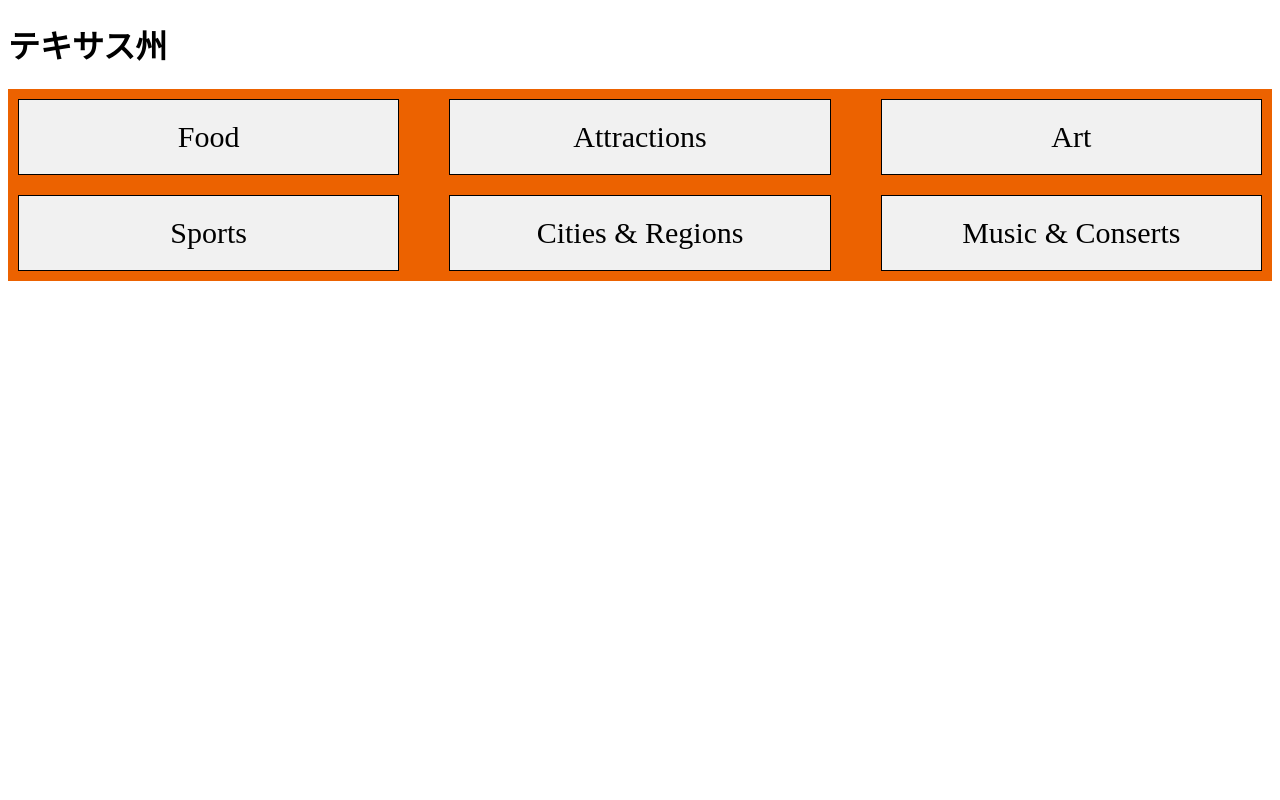
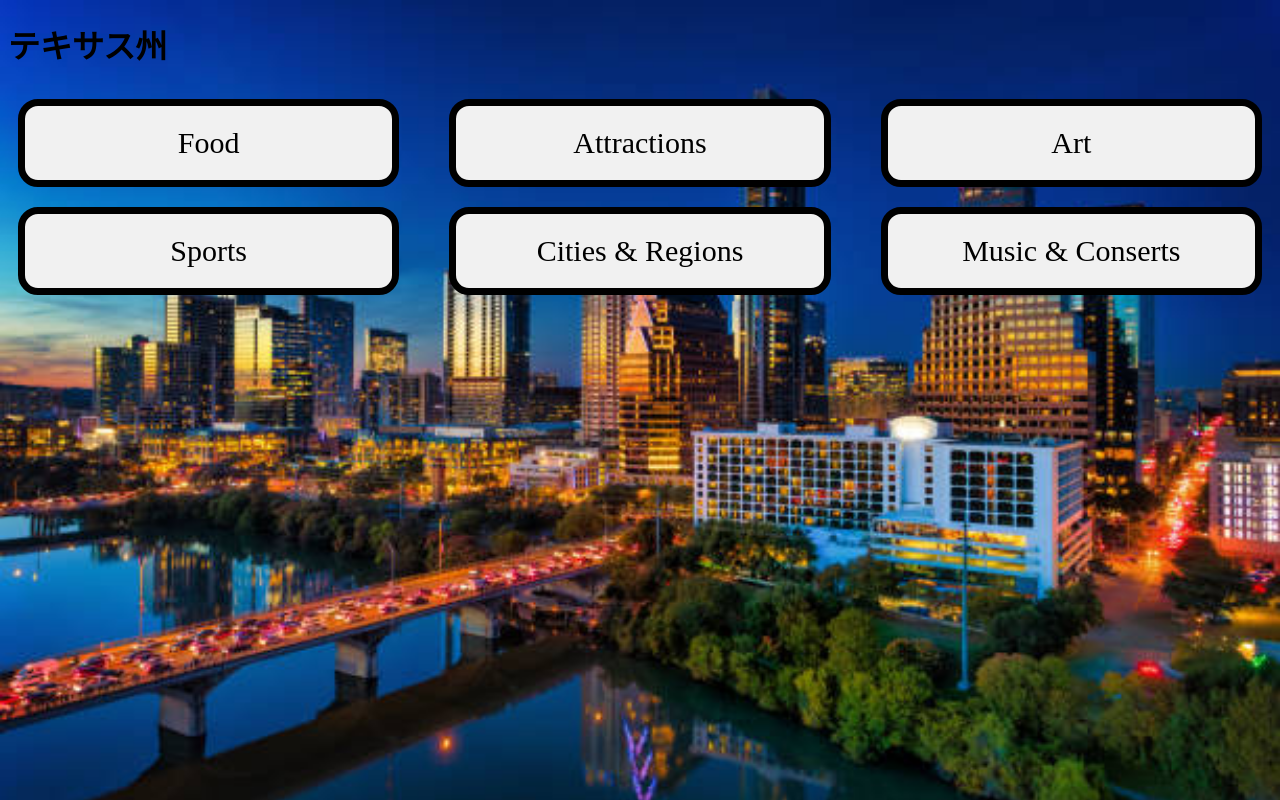
Before and after one commit to ShunKaido727/New-folder, a plain HTML site: page index.html in a window 1280 px wide. Drawn offline with Linux system fonts and the light colour scheme.

Commit message:
boarders

```diff
--- a/index.html
+++ b/index.html
@@ -3,10 +3,10 @@
     <head>
         <link rel="stylesheet" href="texas.css">
     </head>
-    <body style="background-image:url(https://media.istockphoto.com/id/2173409247/photo/austin-skyline-at-dusk-with-brilliant-sunset-reflections-and-lake.jpg?s=612x612&w=0&k=20&c=qj8xm0GBU4Rrf0kgGBdsa9trY1Gj9kfoS-TWSyW39OM=)
+     <body style="background-image: url(texas_photo.jpg); background-size: cover;>
 
-        <header class="ex1">
-           <h1>テキサス州</h1>
+      <header class="ex1">
+            <h1>テキサス州</h1>
         </header>
         <main class="container">
             <div>Food</div>
@@ -19,3 +19,4 @@
     </body>
 
 </html>
+<!--background-repeat: no-repeat-->
--- a/texas.css
+++ b/texas.css
@@ -1,24 +1,26 @@
 header {
   width: 160px;
   margin: auto;
-  background-color: rgb(236, 98, 0);
+  background-color: rgb(255, 255, 255);
   padding: 15px;
+  border: 7px solid black;
 }
 .container {
   display: grid;
   column-gap: 50px;
   row-gap: 20px;
   grid-template-columns: 1fr 1fr 1fr;
-  background-color: rgb(236, 98, 0);
+  /*background-color: rgb(31, 0, 236);*/
   padding: 10px;
   size
 }
 .container > div {
   background-color: #f1f1f1;
-  border: 1px solid black;
+  border: 7px solid black;
+  border-radius: 20px;
   padding: 20px;
   font-size: 30px;
   text-align: center;
 }
 
-/*kansje bruk grid container
+/*kansje bruk grid container*/
```
Also changed, not shown: texas_photo.jpg (renamed from istockphoto-2173409247-612x612.jpg).
